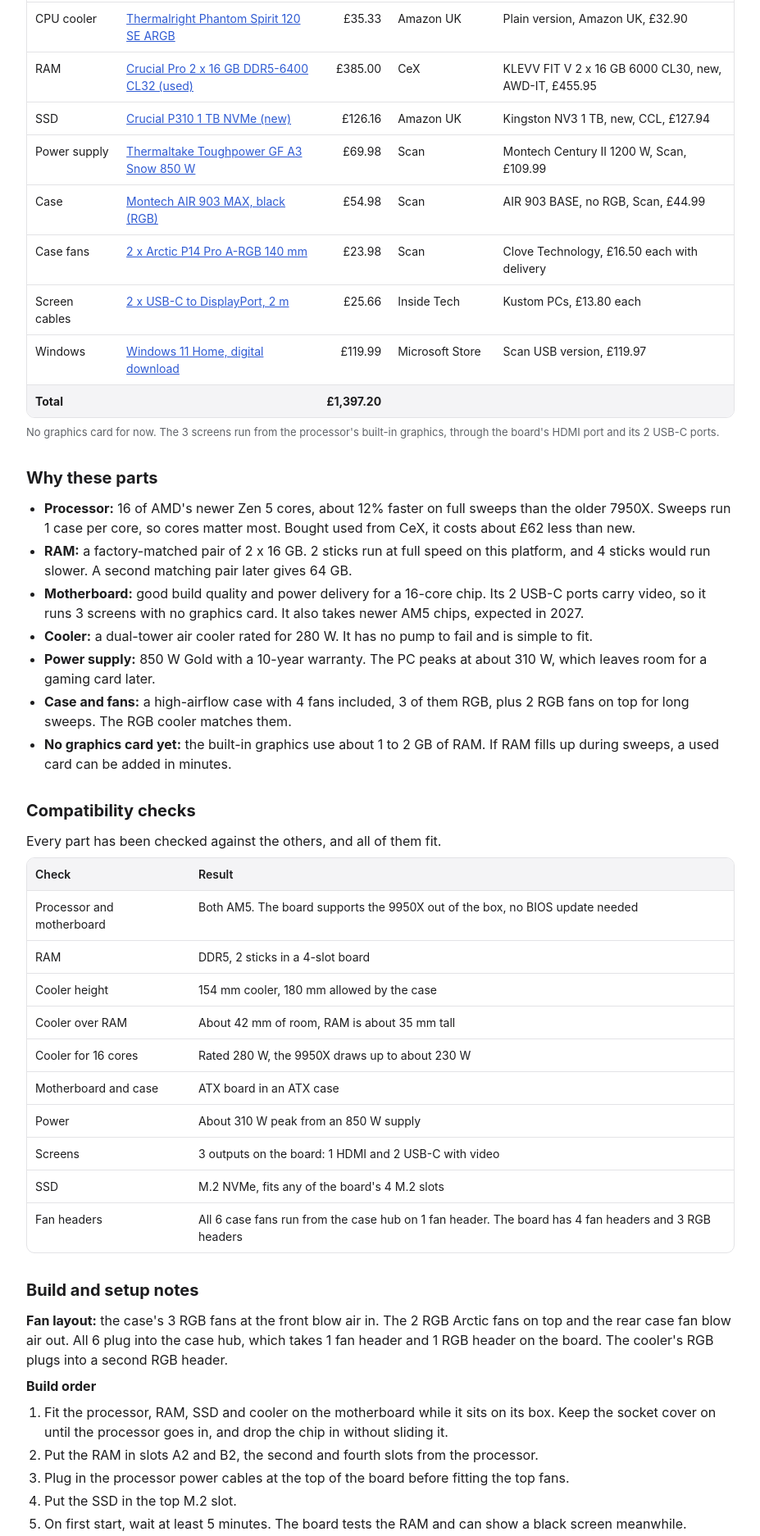
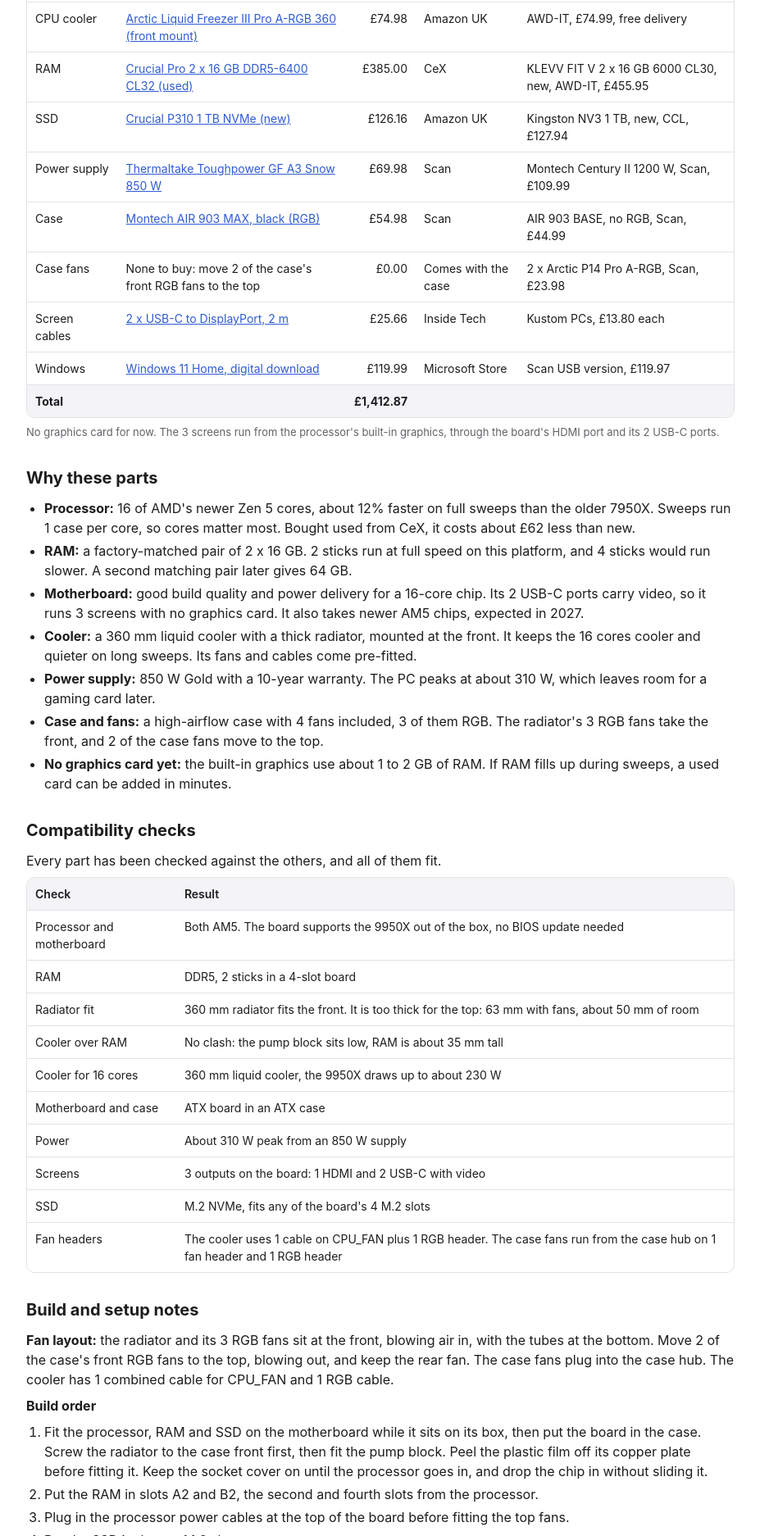
Before and after one commit to sh1juj/sim-pc-build-plan, a plain HTML site: page index.html in a window 1280 px wide. Shown: the part 546-2420 px from the top of the page at 82% size, without its empty margins (176-1103 px from the left). Drawn offline with Linux system fonts and the light colour scheme.

Commit message:
Switch to front-mounted Arctic Liquid Freezer III Pro A-RGB 360
Co-Authored-By: Claude Opus 5.5 <noreply@anthropic.com>
Claude-Session: https://claude.ai/code/session_01DQky9pC6SfdKTjZDKuR6AG

```diff
--- a/index.html
+++ b/index.html
@@ -34,7 +34,7 @@
 
 <h2>Summary</h2>
 <p>A self-built desktop for Python simulation sweeps, Teams and Word, on 3 screens.</p>
-<div class="total">Total: <strong>&pound;1,397.20</strong> including Windows, against a budget of &pound;1,400.</div>
+<div class="total">Total: <strong>&pound;1,412.87</strong> including Windows, about &pound;13 over a budget of &pound;1,400.</div>
 <p>The core is a 16-core Ryzen 9 9950X with 32 GB of fast DDR5. Each sweep case runs on one core, so 16 cases can run at once. The processor and RAM are bought used from CeX with a 5-year warranty, and the rest is new.</p>
 
 <h2>Parts list</h2>
@@ -44,15 +44,15 @@
 <tbody>
 <tr><td>Processor</td><td><a href="https://uk.webuy.com/product-detail/?id=SCPUAMD9950X">AMD Ryzen 9 9950X, 16 cores (used)</a></td><td class="num">&pound;380.00</td><td>CeX</td><td>Ryzen 9 7950X used, CeX, &pound;260 (about 12% slower)</td></tr>
 <tr><td>Motherboard</td><td><a href="https://uk.pcpartpicker.com/product/d7zXsY/asus-prime-x870-p-wifi-atx-am5-motherboard-prime-x870-p-wifi">ASUS Prime X870-P WiFi</a></td><td class="num">&pound;176.12</td><td>Currys, free delivery</td><td>Box Limited, &pound;174.94 with delivery</td></tr>
-<tr><td>CPU cooler</td><td><a href="https://uk.pcpartpicker.com/product/MzMMnQ/thermalright-phantom-spirit-120-se-argb-6617-cfm-cpu-cooler-ps120se-argb">Thermalright Phantom Spirit 120 SE ARGB</a></td><td class="num">&pound;35.33</td><td>Amazon UK</td><td>Plain version, Amazon UK, &pound;32.90</td></tr>
+<tr><td>CPU cooler</td><td><a href="https://uk.pcpartpicker.com/product/Xh9nTW/arctic-liquid-freezer-iii-pro-a-rgb-360-77-cfm-liquid-cpu-cooler-acfre00184a">Arctic Liquid Freezer III Pro A-RGB 360 (front mount)</a></td><td class="num">&pound;74.98</td><td>Amazon UK</td><td>AWD-IT, &pound;74.99, free delivery</td></tr>
 <tr><td>RAM</td><td><a href="https://uk.webuy.com/product-detail?id=SD5CRUPROBD216326401">Crucial Pro 2 x 16 GB DDR5-6400 CL32 (used)</a></td><td class="num">&pound;385.00</td><td>CeX</td><td>KLEVV FIT V 2 x 16 GB 6000 CL30, new, AWD-IT, &pound;455.95</td></tr>
 <tr><td>SSD</td><td><a href="https://uk.pcpartpicker.com/product/M82j4D/crucial-p310-w-acronis-data-recovery-1-tb-m2-2280-pcie-40-x4-nvme-solid-state-drive-ct1000p310ssd801">Crucial P310 1 TB NVMe (new)</a></td><td class="num">&pound;126.16</td><td>Amazon UK</td><td>Kingston NV3 1 TB, new, CCL, &pound;127.94</td></tr>
 <tr><td>Power supply</td><td><a href="https://www.scan.co.uk/products/850w-thermaltake-gf-a3-snow-modular-80plus-gold-cybernetics-platinum-single-rail-pcie-51-atx-31-smar">Thermaltake Toughpower GF A3 Snow 850 W</a></td><td class="num">&pound;69.98</td><td>Scan</td><td>Montech Century II 1200 W, Scan, &pound;109.99</td></tr>
 <tr><td>Case</td><td><a href="https://uk.pcpartpicker.com/product/2MwmP6/montech-air-903-max-atx-mid-tower-case-air-903-max-b">Montech AIR 903 MAX, black (RGB)</a></td><td class="num">&pound;54.98</td><td>Scan</td><td>AIR 903 BASE, no RGB, Scan, &pound;44.99</td></tr>
-<tr><td>Case fans</td><td><a href="https://uk.pcpartpicker.com/product/hWy8TW/arctic-p14-pro-a-rgb-110-cfm-140-mm-fan-acfan00315a">2 x Arctic P14 Pro A-RGB 140 mm</a></td><td class="num">&pound;23.98</td><td>Scan</td><td>Clove Technology, &pound;16.50 each with delivery</td></tr>
+<tr><td>Case fans</td><td>None to buy: move 2 of the case's front RGB fans to the top</td><td class="num">&pound;0.00</td><td>Comes with the case</td><td>2 x Arctic P14 Pro A-RGB, Scan, &pound;23.98</td></tr>
 <tr><td>Screen cables</td><td><a href="https://inside-tech.co.uk/cables/usb-c-to-displyport-4k-60hz-2-meter-black-data-cable/">2 x USB-C to DisplayPort, 2 m</a></td><td class="num">&pound;25.66</td><td>Inside Tech</td><td>Kustom PCs, &pound;13.80 each</td></tr>
 <tr><td>Windows</td><td><a href="https://www.microsoft.com/en-gb/d/windows-11-home/dg7gmgf0krt0">Windows 11 Home, digital download</a></td><td class="num">&pound;119.99</td><td>Microsoft Store</td><td>Scan USB version, &pound;119.97</td></tr>
-<tr class="sum"><td>Total</td><td></td><td class="num">&pound;1,397.20</td><td></td><td></td></tr>
+<tr class="sum"><td>Total</td><td></td><td class="num">&pound;1,412.87</td><td></td><td></td></tr>
 </tbody>
 </table>
 </div>
@@ -63,9 +63,9 @@
 <li><strong>Processor:</strong> 16 of AMD's newer Zen 5 cores, about 12% faster on full sweeps than the older 7950X. Sweeps run 1 case per core, so cores matter most. Bought used from CeX, it costs about &pound;62 less than new.</li>
 <li><strong>RAM:</strong> a factory-matched pair of 2 x 16 GB. 2 sticks run at full speed on this platform, and 4 sticks would run slower. A second matching pair later gives 64 GB.</li>
 <li><strong>Motherboard:</strong> good build quality and power delivery for a 16-core chip. Its 2 USB-C ports carry video, so it runs 3 screens with no graphics card. It also takes newer AM5 chips, expected in 2027.</li>
-<li><strong>Cooler:</strong> a dual-tower air cooler rated for 280 W. It has no pump to fail and is simple to fit.</li>
+<li><strong>Cooler:</strong> a 360 mm liquid cooler with a thick radiator, mounted at the front. It keeps the 16 cores cooler and quieter on long sweeps. Its fans and cables come pre-fitted.</li>
 <li><strong>Power supply:</strong> 850 W Gold with a 10-year warranty. The PC peaks at about 310 W, which leaves room for a gaming card later.</li>
-<li><strong>Case and fans:</strong> a high-airflow case with 4 fans included, 3 of them RGB, plus 2 RGB fans on top for long sweeps. The RGB cooler matches them.</li>
+<li><strong>Case and fans:</strong> a high-airflow case with 4 fans included, 3 of them RGB. The radiator's 3 RGB fans take the front, and 2 of the case fans move to the top.</li>
 <li><strong>No graphics card yet:</strong> the built-in graphics use about 1 to 2 GB of RAM. If RAM fills up during sweeps, a used card can be added in minutes.</li>
 </ul>
 
@@ -77,23 +77,23 @@
 <tbody>
 <tr><td>Processor and motherboard</td><td>Both AM5. The board supports the 9950X out of the box, no BIOS update needed</td></tr>
 <tr><td>RAM</td><td>DDR5, 2 sticks in a 4-slot board</td></tr>
-<tr><td>Cooler height</td><td>154 mm cooler, 180 mm allowed by the case</td></tr>
-<tr><td>Cooler over RAM</td><td>About 42 mm of room, RAM is about 35 mm tall</td></tr>
-<tr><td>Cooler for 16 cores</td><td>Rated 280 W, the 9950X draws up to about 230 W</td></tr>
+<tr><td>Radiator fit</td><td>360 mm radiator fits the front. It is too thick for the top: 63 mm with fans, about 50 mm of room</td></tr>
+<tr><td>Cooler over RAM</td><td>No clash: the pump block sits low, RAM is about 35 mm tall</td></tr>
+<tr><td>Cooler for 16 cores</td><td>360 mm liquid cooler, the 9950X draws up to about 230 W</td></tr>
 <tr><td>Motherboard and case</td><td>ATX board in an ATX case</td></tr>
 <tr><td>Power</td><td>About 310 W peak from an 850 W supply</td></tr>
 <tr><td>Screens</td><td>3 outputs on the board: 1 HDMI and 2 USB-C with video</td></tr>
 <tr><td>SSD</td><td>M.2 NVMe, fits any of the board's 4 M.2 slots</td></tr>
-<tr><td>Fan headers</td><td>All 6 case fans run from the case hub on 1 fan header. The board has 4 fan headers and 3 RGB headers</td></tr>
+<tr><td>Fan headers</td><td>The cooler uses 1 cable on CPU_FAN plus 1 RGB header. The case fans run from the case hub on 1 fan header and 1 RGB header</td></tr>
 </tbody>
 </table>
 </div>
 
 <h2>Build and setup notes</h2>
-<p><strong>Fan layout:</strong> the case's 3 RGB fans at the front blow air in. The 2 RGB Arctic fans on top and the rear case fan blow air out. All 6 plug into the case hub, which takes 1 fan header and 1 RGB header on the board. The cooler's RGB plugs into a second RGB header.</p>
+<p><strong>Fan layout:</strong> the radiator and its 3 RGB fans sit at the front, blowing air in, with the tubes at the bottom. Move 2 of the case's front RGB fans to the top, blowing out, and keep the rear fan. The case fans plug into the case hub. The cooler has 1 combined cable for CPU_FAN and 1 RGB cable.</p>
 <p><strong>Build order</strong></p>
 <ol>
-<li>Fit the processor, RAM, SSD and cooler on the motherboard while it sits on its box. Keep the socket cover on until the processor goes in, and drop the chip in without sliding it.</li>
+<li>Fit the processor, RAM and SSD on the motherboard while it sits on its box, then put the board in the case. Screw the radiator to the case front first, then fit the pump block. Peel the plastic film off its copper plate before fitting it. Keep the socket cover on until the processor goes in, and drop the chip in without sliding it.</li>
 <li>Put the RAM in slots A2 and B2, the second and fourth slots from the processor.</li>
 <li>Plug in the processor power cables at the top of the board before fitting the top fans.</li>
 <li>Put the SSD in the top M.2 slot.</li>
```
